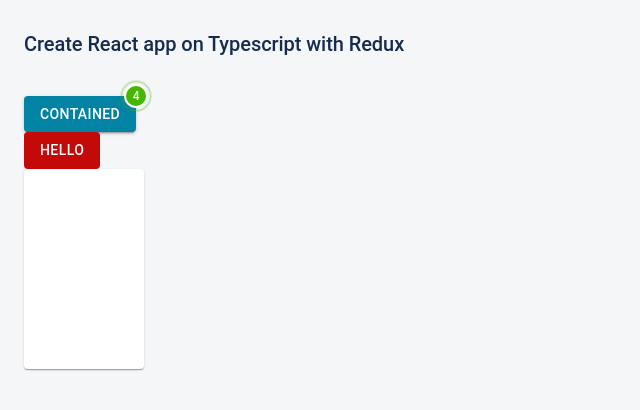
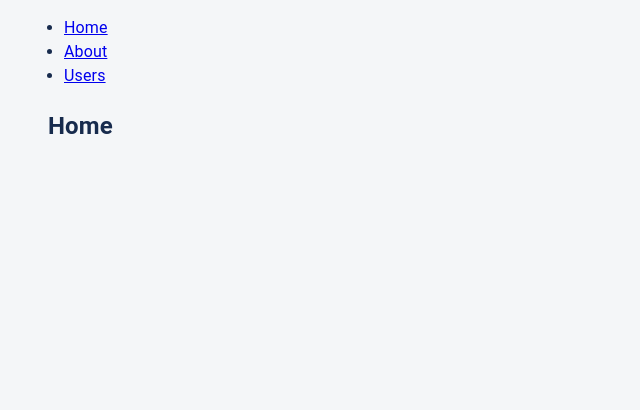
Before and after one commit to Nurillo1997/Travel-app, a React (Create React App) app: page / in a window 1280 px wide. Shown: the top 410 px of the page, without its empty margins (0-640 px from the left). Built offline with nearby package versions, Linux system fonts and the light colour scheme.

Commit message:
feat: checking react router dom

```diff
--- a/package.json
+++ b/package.json
@@ -14,9 +14,11 @@
     "@types/node": "^17.0.45",
     "@types/react": "^18.2.57",
     "@types/react-dom": "^18.2.19",
+    "@types/react-router-dom": "^5.3.3",
     "react": "^18.2.0",
     "react-dom": "^18.2.0",
     "react-redux": "^8.1.3",
+    "react-router-dom": "^5.1.9",
     "react-scripts": "5.0.1",
     "typescript": "^4.9.5",
     "web-vitals": "^2.1.4"
--- a/src/app/App.tsx
+++ b/src/app/App.tsx
@@ -2,38 +2,48 @@
 import '../css/App.css';
 import { RippleBadge } from './MaterialTheme/styled';
 import { Box, Button, Container, Paper, Stack, Typography } from '@mui/material';
+import {
+  BrowserRouter as Router,
+  Switch,
+  Route,
+  Link
+} from "react-router-dom";
+import About from './screens/about';
+import Users from './screens/users';
+import Home from './screens/home';
 
 function App() {
   return (
     <Container>
-      <Stack flexDirection={"column"}>
-        <Box sx={{ my: 4 }}>
-          <Typography variant='h4' component={'h1'} gutterBottom>
-            Create React app on Typescript with Redux
-          </Typography>
-        </Box>
-        <Box>
-          <RippleBadge badgeContent={4}>
-            <Button color='secondary' variant='contained'>
-              Contained
-            </Button>
-          </RippleBadge>
-          <br></br>
+      <Router>
+      <div>
+        <nav>
+          <ul>
+            <li>
+              <Link to="/">Home</Link>
+            </li>
+            <li>
+              <Link to="/about">About</Link>
+            </li>
+            <li>
+              <Link to="/users">Users</Link>
+            </li>
+          </ul>
+        </nav>
 
-          <Button
-            variant='contained'
-            disableRipple
-            disableElevation
-            >
-            hello
-          </Button>
-
-         <Paper sx={{height:'200px', width: '120px'}}>
-
-         </Paper>
-
-        </Box>
-      </Stack>
+        <Switch>
+          <Route path="/about">
+            <About />
+          </Route>
+          <Route path="/users">
+            <Users />
+          </Route>
+          <Route path="/">
+            <Home />
+          </Route>
+        </Switch>
+      </div>
+    </Router>
     </Container>
   );
 }
--- /dev/null
+++ b/src/app/screens/about.tsx
@@ -0,0 +1,11 @@
+import { Container } from "@mui/material"
+
+export default function About() {
+  return (
+    <Container>
+     <h2>About</h2>
+  </Container>
+  );
+
+
+}
--- /dev/null
+++ b/src/app/screens/home.tsx
@@ -0,0 +1,9 @@
+import { Container } from "@mui/material"
+
+export default function Home() {
+  return(
+    <Container>
+     <h2>Home</h2>
+  </Container>
+  );
+}
--- /dev/null
+++ b/src/app/screens/users.tsx
@@ -0,0 +1,9 @@
+import { Container } from "@mui/material"
+
+export default function Users() {
+  return (
+  <Container>
+     <h2>Users</h2>
+  </Container>
+ );
+}
```
Also changed, not shown: 1 other file (tests, documents, lock files or other folders).
